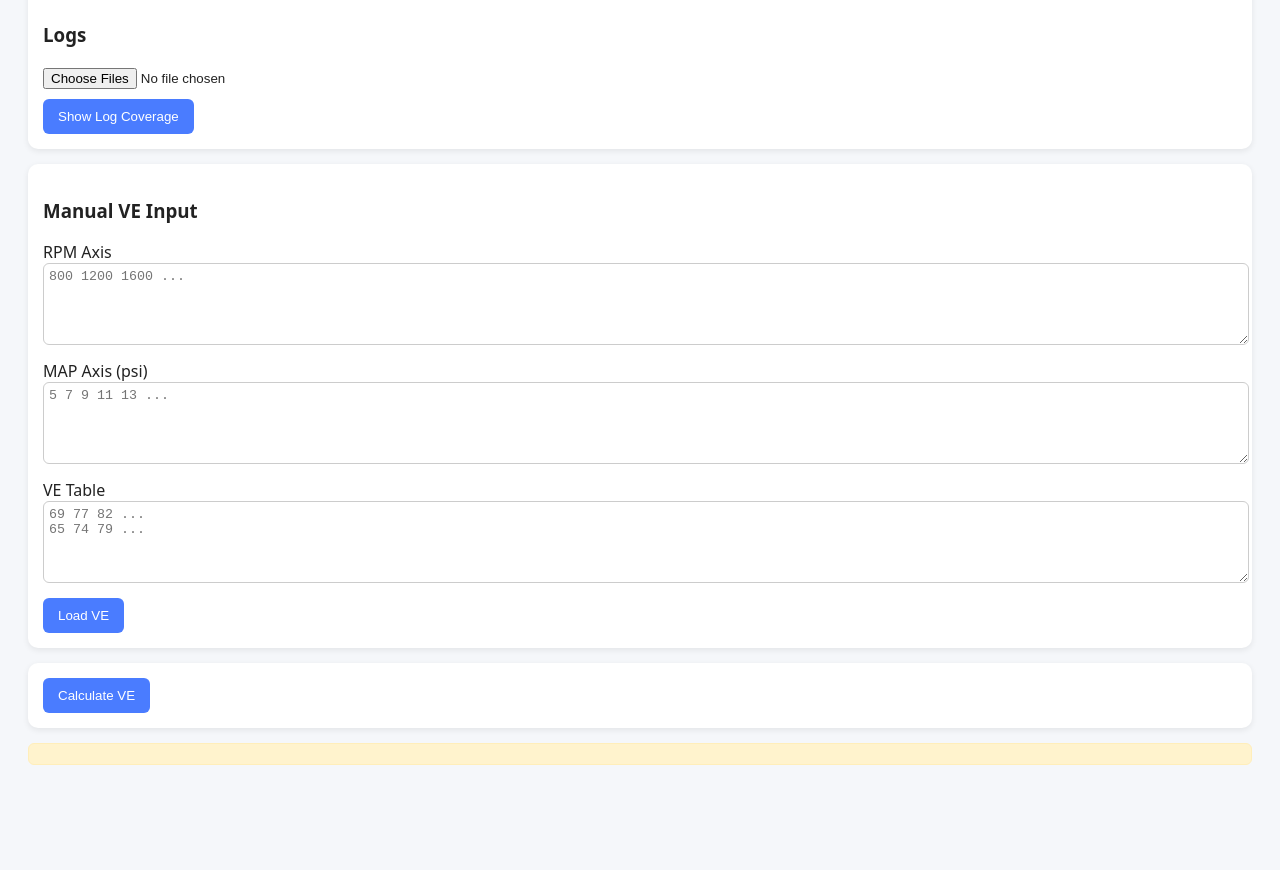
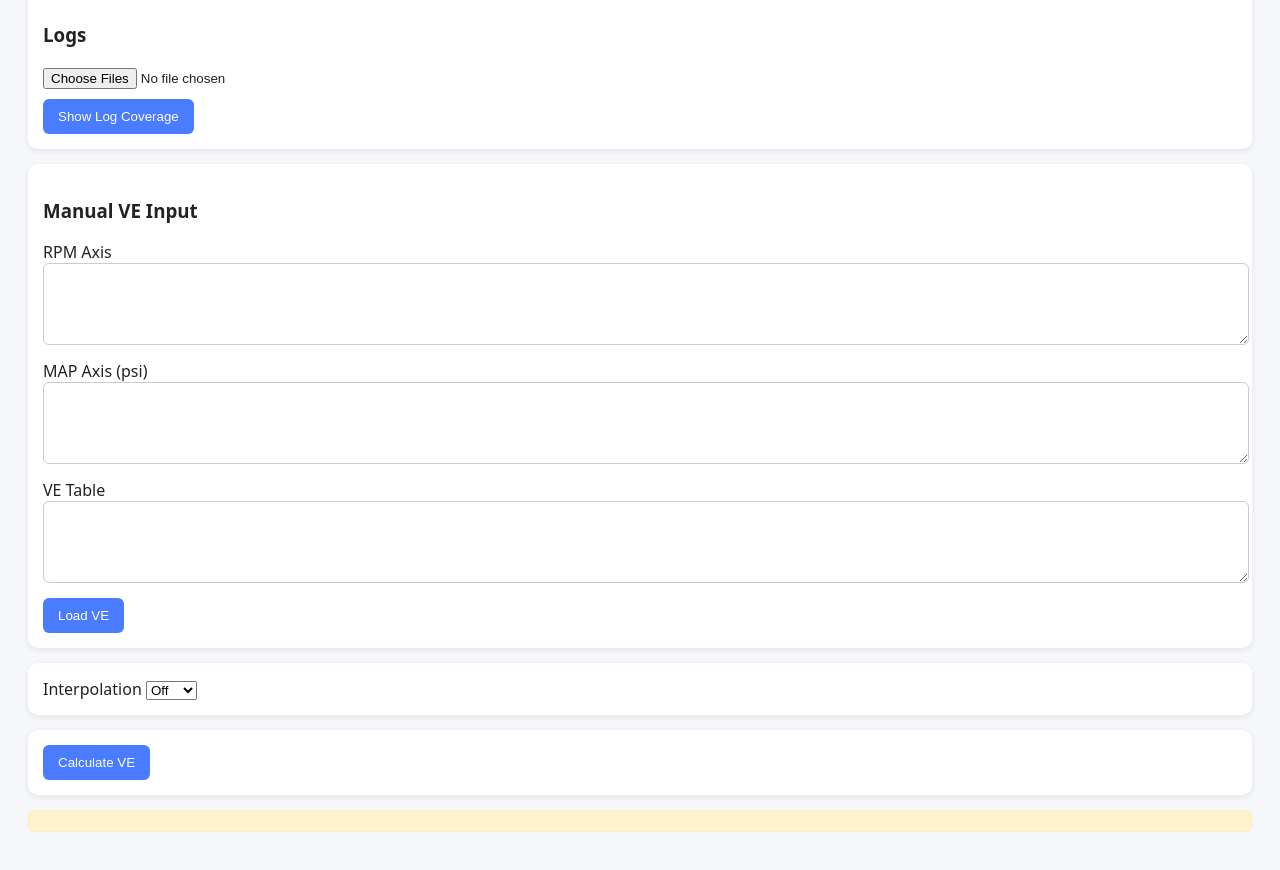
Before and after one commit to dobrovolsky-a-d/VE-Calc, a plain HTML site: page index.html in a window 1280 px wide. Shown: the part 114-984 px from the top of the page. Before the commit the page ends 922 px from the top, so only its background shows below. Drawn offline with Linux system fonts and the light colour scheme.

Commit message:
Update index.html

```diff
--- a/index.html
+++ b/index.html
@@ -23,16 +23,25 @@
   <h3>Manual VE Input</h3>
 
   <label>RPM Axis</label>
-  <textarea id="rpmAxis" placeholder="800 1200 1600 ..."></textarea>
+  <textarea id="rpmAxis"></textarea>
 
   <label>MAP Axis (psi)</label>
-  <textarea id="mapAxis" placeholder="5 7 9 11 13 ..."></textarea>
+  <textarea id="mapAxis"></textarea>
 
   <label>VE Table</label>
-  <textarea id="veTable" placeholder="69 77 82 ...
-65 74 79 ..."></textarea>
+  <textarea id="veTable"></textarea>
 
   <button id="loadManualVE">Load VE</button>
+</div>
+
+<!-- INTERPOLATION -->
+<div class="card">
+  <label>Interpolation</label>
+  <select id="mode">
+    <option value="off">Off</option>
+    <option value="soft">Soft</option>
+    <option value="hard">Hard</option>
+  </select>
 </div>
 
 <!-- CALC -->
@@ -40,11 +49,8 @@
   <button id="calculate">Calculate VE</button>
 </div>
 
-<!-- OUTPUT -->
 <div id="output"></div>
 
-<!-- SCRIPT -->
 <script type="module" src="app.js"></script>
-
 </body>
 </html>
```
